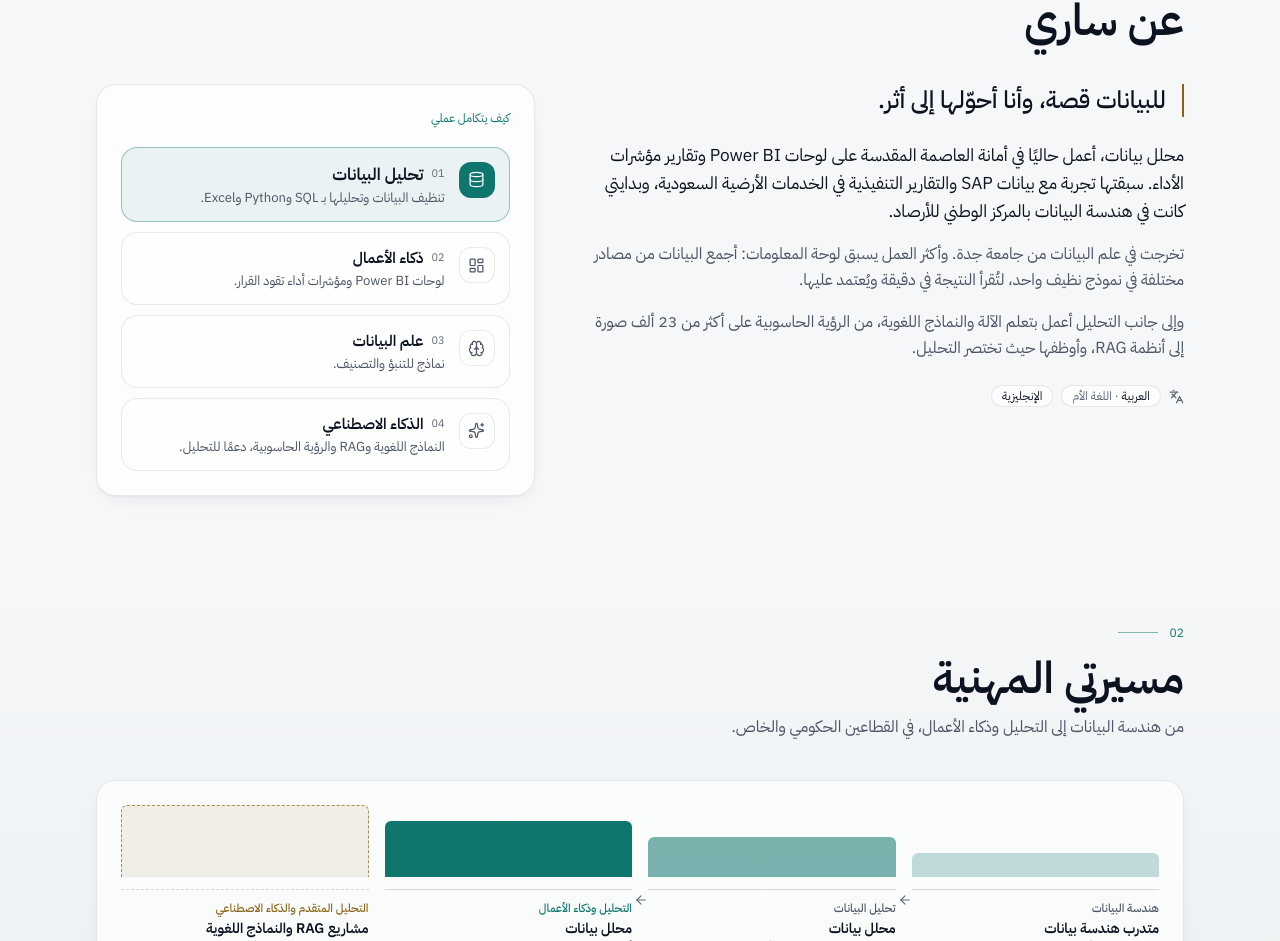
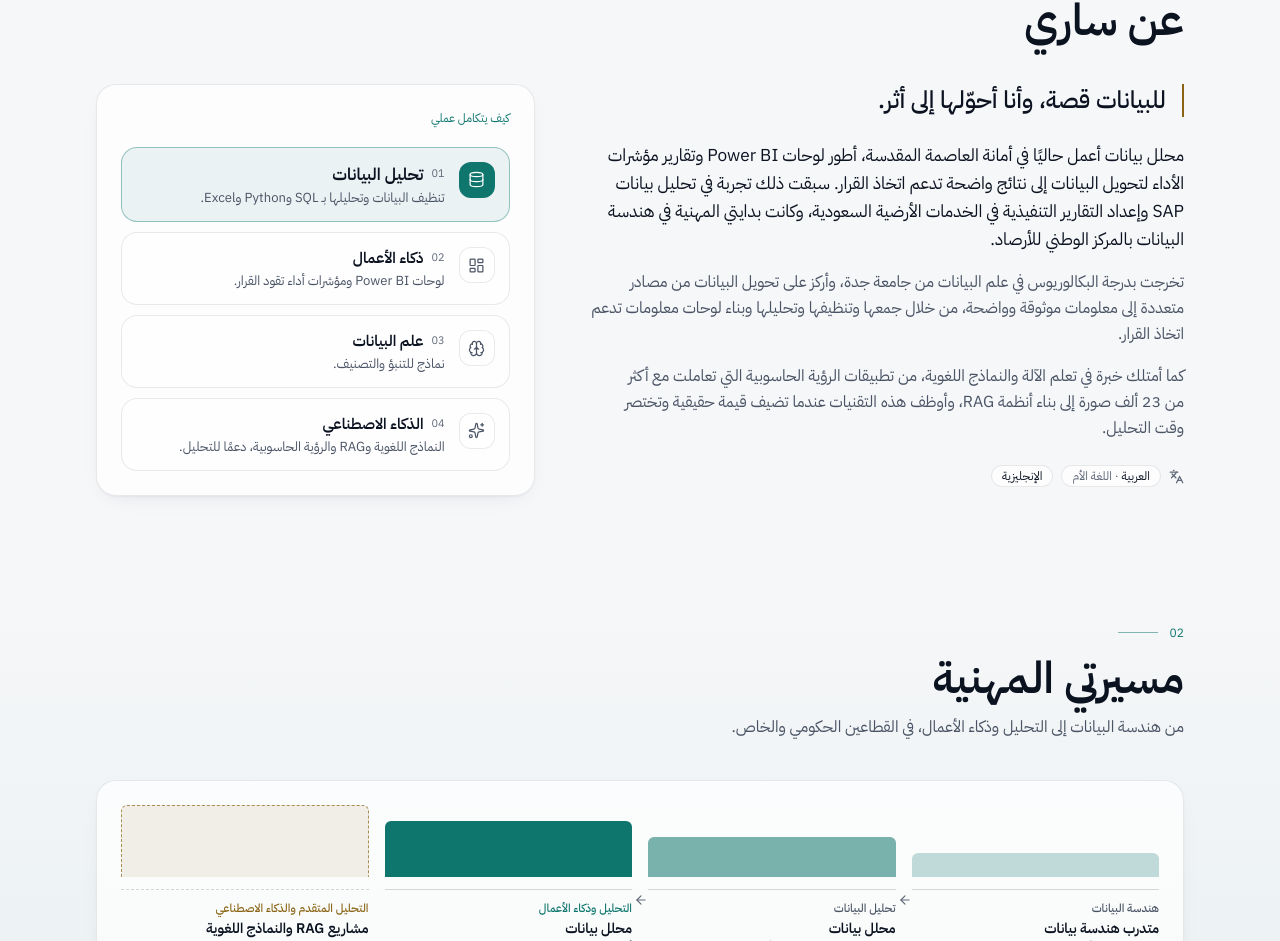
Before and after one commit to Mr-Sari/portfolio, a React (Vite) app: page / in a window 1280 px wide. Shown: the part 792-1733 px from the top of the page. Built offline with nearby package versions, Linux system fonts and the light colour scheme; no server answers.

Commit message:
About: update the About Sari text in Arabic and English

```diff
--- a/src/data/content.ts
+++ b/src/data/content.ts
@@ -44,16 +44,16 @@ export const content: Bilingual<PortfolioData> = {
   about: {
     paragraphs: [
       {
-        en: 'I’m a Data Analyst in Saudi Arabia, currently with Holy Makkah Municipality, where I build Power BI dashboards and KPI reporting. Before that I worked with SAP data and executive reporting at Saudi Ground Services, and I started as a data engineering intern at the National Center for Meteorology.',
-        ar: 'محلل بيانات، أعمل حاليًا في أمانة العاصمة المقدسة على لوحات Power BI وتقارير مؤشرات الأداء. سبقتها تجربة مع بيانات SAP والتقارير التنفيذية في الخدمات الأرضية السعودية، وبدايتي كانت في هندسة البيانات بالمركز الوطني للأرصاد.',
+        en: 'I’m a Data Analyst currently at Holy Makkah Municipality, where I develop Power BI dashboards and KPI reports that turn data into clear results to support decision-making. Before that, I analysed SAP data and prepared executive reports at Saudi Ground Services, and I began my career in data engineering at the National Center for Meteorology.',
+        ar: 'محلل بيانات أعمل حاليًا في أمانة العاصمة المقدسة، أطور لوحات Power BI وتقارير مؤشرات الأداء لتحويل البيانات إلى نتائج واضحة تدعم اتخاذ القرار. سبقت ذلك تجربة في تحليل بيانات SAP وإعداد التقارير التنفيذية في الخدمات الأرضية السعودية، وكانت بدايتي المهنية في هندسة البيانات بالمركز الوطني للأرصاد.',
       },
       {
-        en: 'My degree is in Data Science from the University of Jeddah. In practice, much of the work happens before the dashboard: bringing data from several sources into one clean model, so the final report can be read in a minute — and trusted.',
-        ar: 'تخرجت في علم البيانات من جامعة جدة. وأكثر العمل يسبق لوحة المعلومات: أجمع البيانات من مصادر مختلفة في نموذج نظيف واحد، لتُقرأ النتيجة في دقيقة ويُعتمد عليها.',
+        en: 'I hold a Bachelor’s degree in Data Science from the University of Jeddah. My focus is turning data from multiple sources into reliable, clear information — collecting, cleaning and analysing it, then building dashboards that support decision-making.',
+        ar: 'تخرجت بدرجة البكالوريوس في علم البيانات من جامعة جدة، وأركز على تحويل البيانات من مصادر متعددة إلى معلومات موثوقة وواضحة، من خلال جمعها وتنظيفها وتحليلها وبناء لوحات معلومات تدعم اتخاذ القرار.',
       },
       {
-        en: 'Alongside analytics, I build with machine learning and LLMs — from computer vision on 23,000+ images to RAG systems — and use them where they make analysis faster.',
-        ar: 'وإلى جانب التحليل أعمل بتعلم الآلة والنماذج اللغوية، من الرؤية الحاسوبية على أكثر من 23 ألف صورة إلى أنظمة RAG، وأوظفها حيث تختصر التحليل.',
+        en: 'I also have experience in machine learning and large language models, from computer-vision applications working with more than 23,000 images to building RAG systems. I use these technologies when they add real value and save time in analysis.',
+        ar: 'كما أمتلك خبرة في تعلم الآلة والنماذج اللغوية، من تطبيقات الرؤية الحاسوبية التي تعاملت مع أكثر من 23 ألف صورة إلى بناء أنظمة RAG، وأوظف هذه التقنيات عندما تضيف قيمة حقيقية وتختصر وقت التحليل.',
       },
     ],
     chain: [
```
